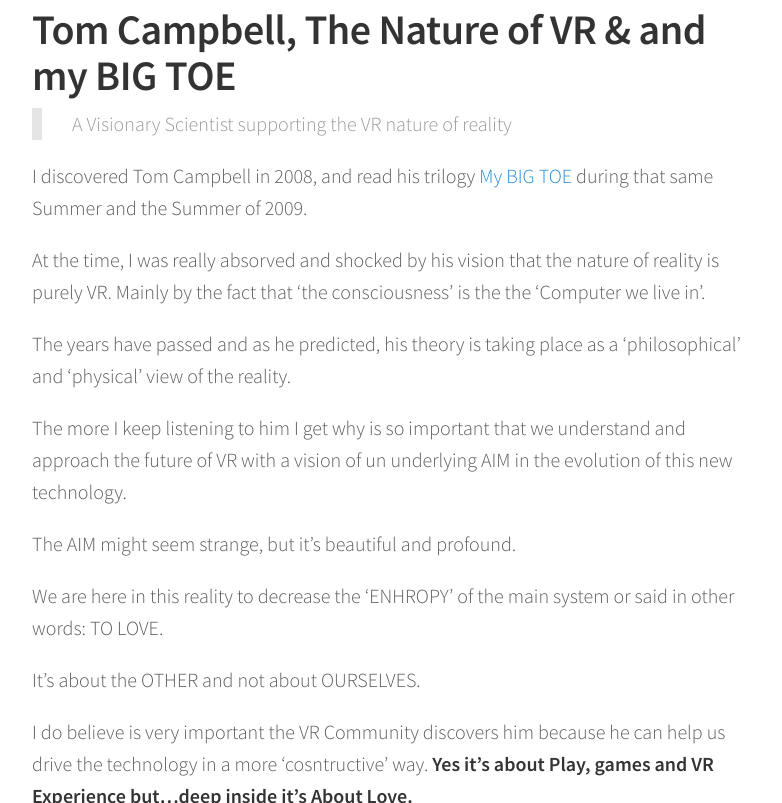
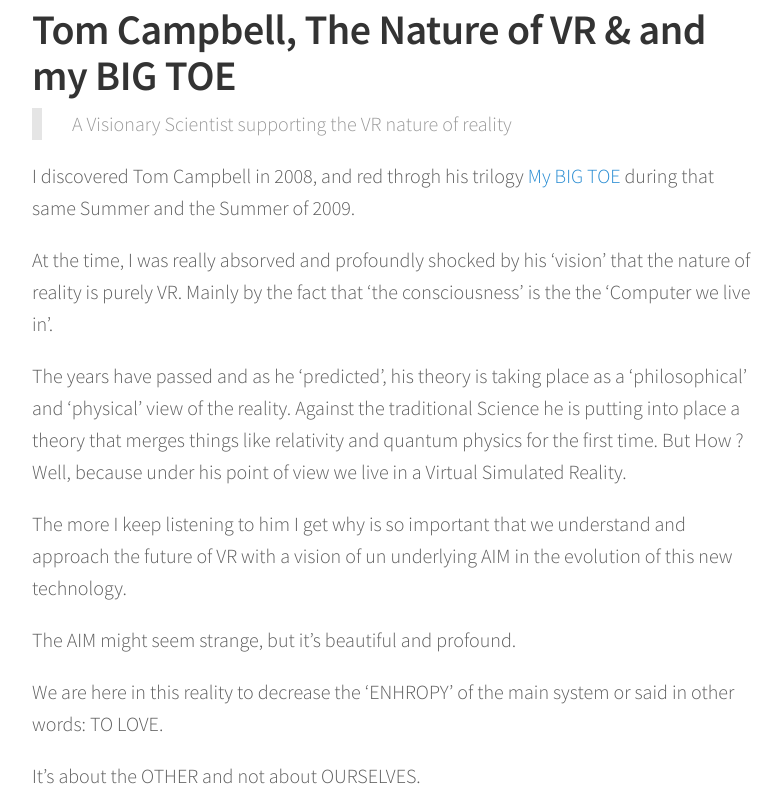
Before and after one commit to bernatferragut/FutureWeb-blog, a Jekyll site: the page built from _posts/29-12-16-VR - Tom Campbell’s VR nature of reality.md, in a window 1280 px wide and 900 px high, scrolled down 499 px, cut to the strip 97-900 px from the top of the window. Shown: the whole strip, without its empty margins (248-1030 px from the left). Built offline with Jekyll 4.4.1, drawn with Linux system fonts in a browser that asks for light colours; nearby versions of some CDN libraries; comment, search, counter and statistics services are not loaded.

Commit message:
Update 29-12-16-VR - Tom Campbell’s VR nature of reality.md
Tom Cambell's 3

```diff
--- a/_posts/29-12-16-VR - Tom Campbell’s VR nature of reality.md
+++ b/_posts/29-12-16-VR - Tom Campbell’s VR nature of reality.md
@@ -13,11 +13,11 @@
 
 > A Visionary Scientist supporting the VR nature of reality
 
-I discovered Tom Campbell in 2008, and read his trilogy [My BIG TOE](https://www.my-big-toe.com/) during that same Summer and the Summer of 2009.
+I discovered Tom Campbell in 2008, and red throgh his trilogy [My BIG TOE](https://www.my-big-toe.com/) during that same Summer and the Summer of 2009.
 
-At the time, I was really absorved and shocked by his vision that the nature of reality is purely VR. Mainly by the fact that 'the consciousness' is the the 'Computer we live in'.
+At the time, I was really absorved and profoundly shocked by his 'vision' that the nature of reality is purely VR. Mainly by the fact that 'the consciousness' is the the 'Computer we live in'.
 
-The years have passed and as he predicted, his theory is taking place as a 'philosophical' and 'physical' view of the reality.
+The years have passed and as he 'predicted', his theory is taking place as a 'philosophical' and 'physical' view of the reality. Against the traditional Science he is putting into place a theory that merges things like relativity and quantum physics for the first time. But How ? Well, because under his point of view we live in a Virtual Simulated Reality.
 
 The more I keep listening to him I get why is so important that we understand and approach the future of VR with a vision  of un underlying AIM in the evolution of this new technology.
 
```
